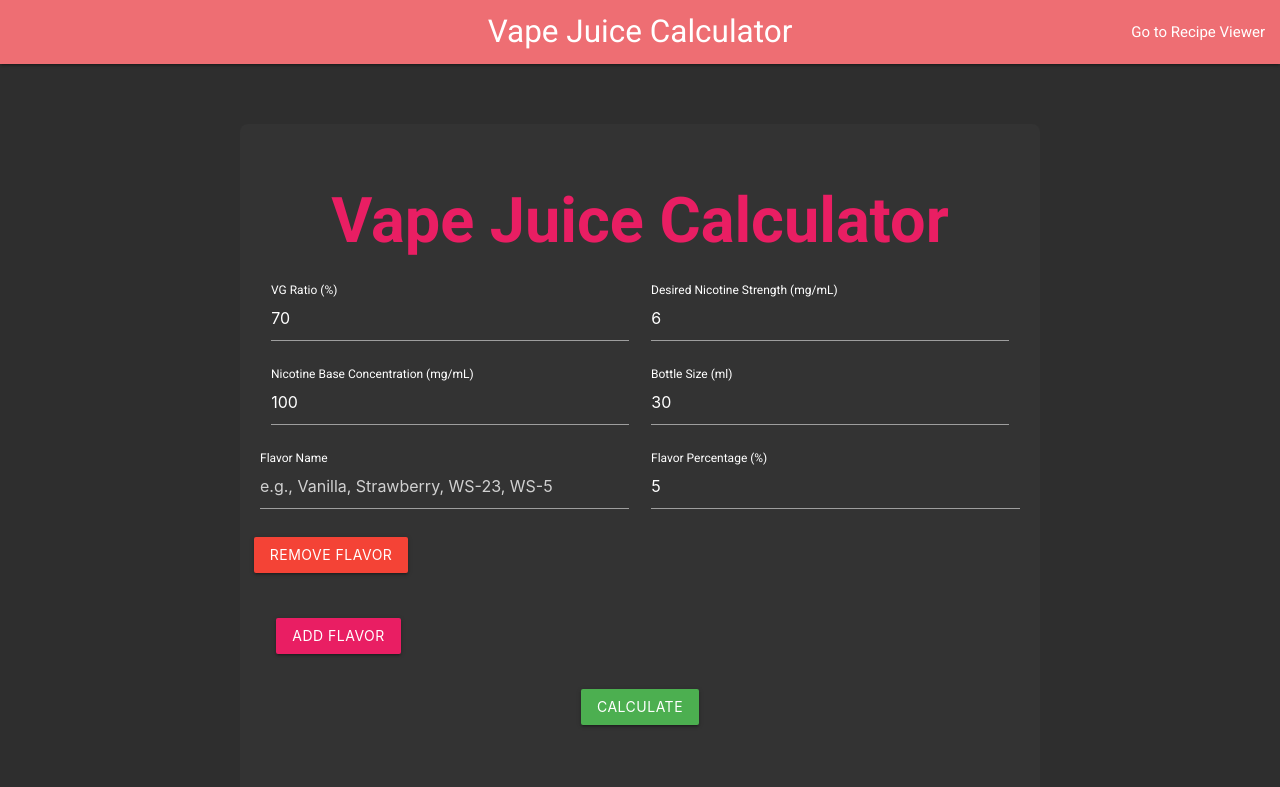
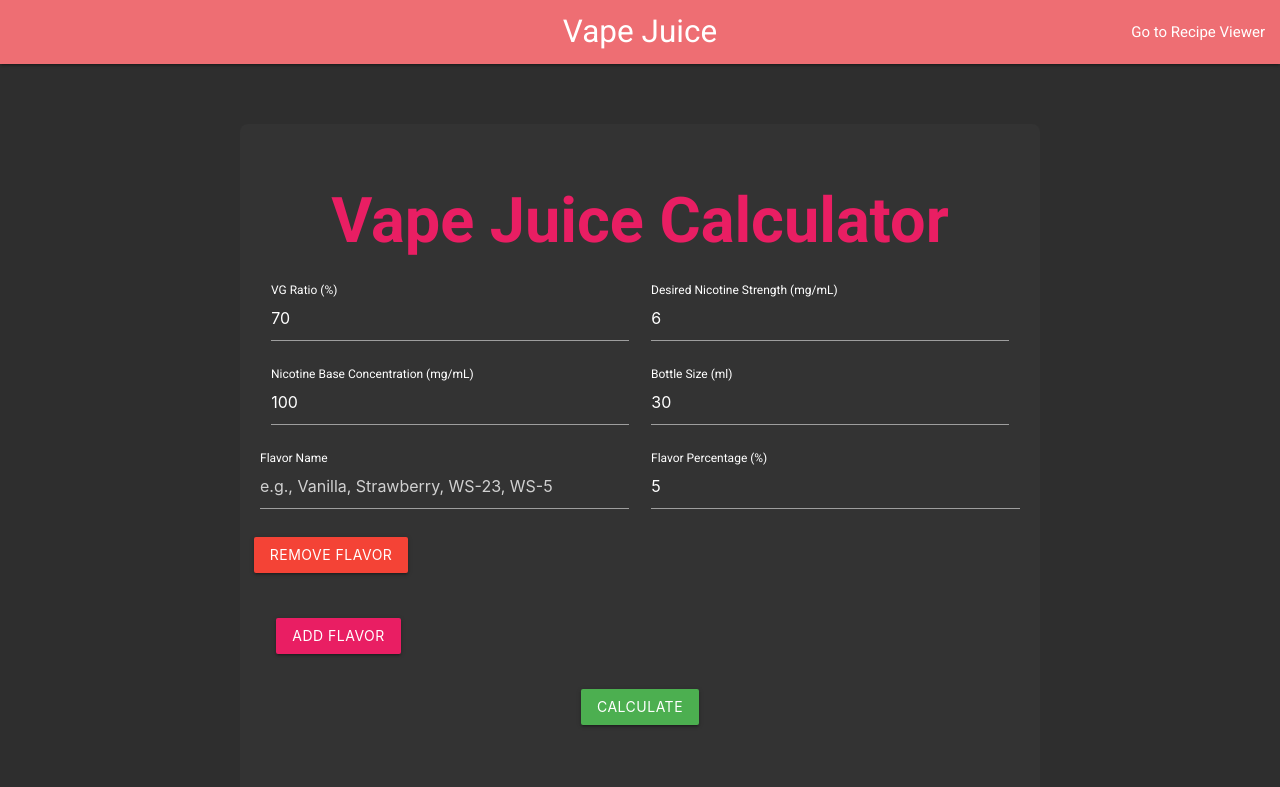
Before and after one commit to m4eta/vapez-juice-calculator, a plain HTML site: page index.html in a window 1280 px wide. Shown: the top 787 px of the page. Drawn offline with nearby package versions, Linux system fonts and the light colour scheme.

Commit message:
Update index.html

```diff
--- a/index.html
+++ b/index.html
@@ -12,7 +12,7 @@
     <!-- Navbar for Desktop -->
     <nav>
         <div class="nav-wrapper">
-            <a href="#" class="brand-logo center">Vape Juice Calculator</a>
+            <a href="#" class="brand-logo center">Vape Juice</a>
             <a href="#" data-target="mobile-menu" class="sidenav-trigger"><i class="material-icons">menu</i></a>
             <ul id="desktop-menu" class="right hide-on-med-and-down">
                 <li><a href="https://m4eta.github.io/Juice-Recipe-Viewerz/">Go to Recipe Viewer</a></li>
```
